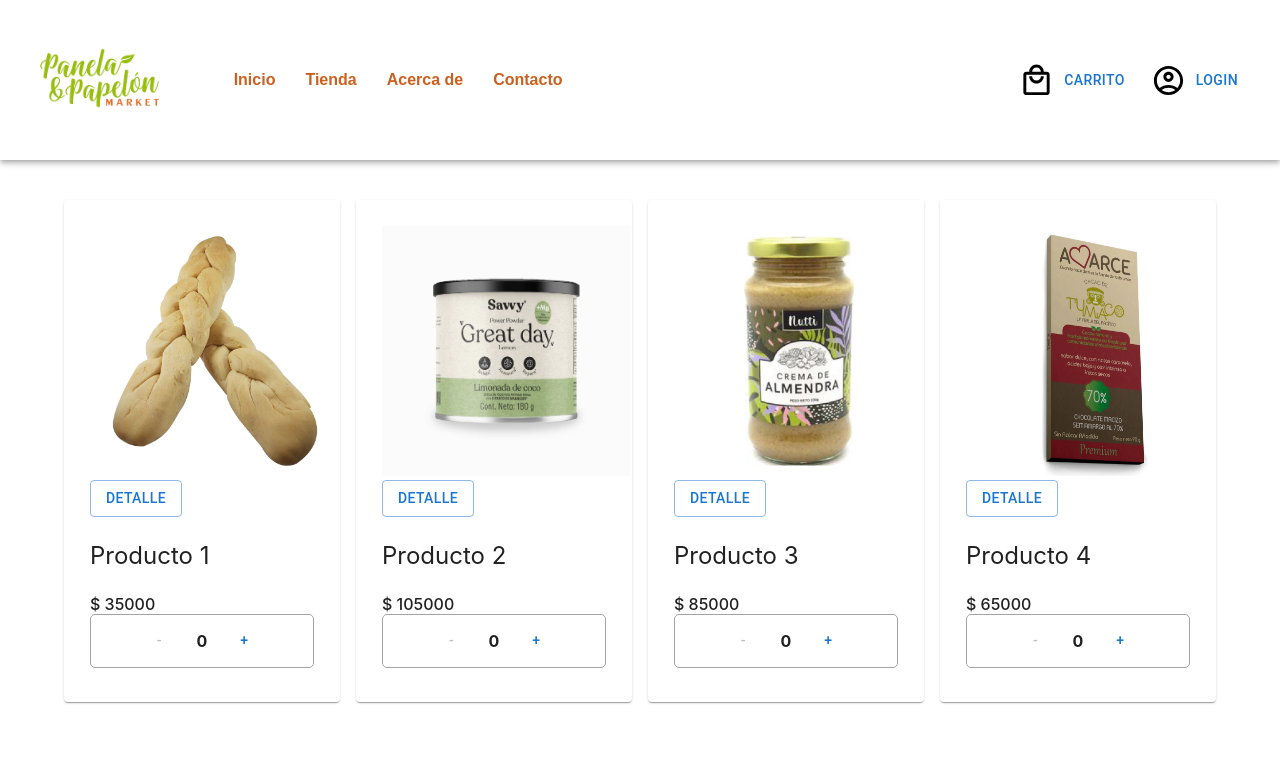
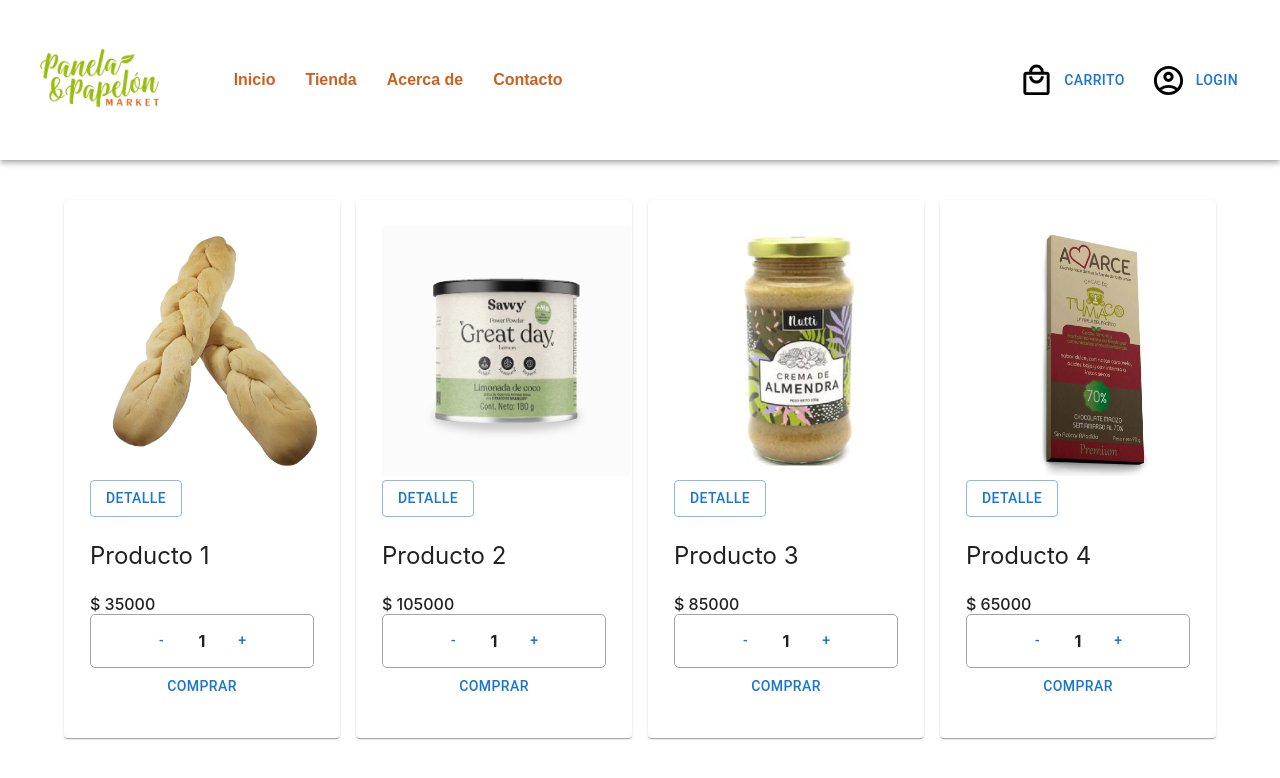
Before and after one commit to jolbes/panelaypapelon-app, a React (Create React App) app: page / in a window 1280 px wide. Shown: the top 778 px of the page. Built offline with nearby package versions, Linux system fonts and the light colour scheme.

Commit message:
Se agrega limite a contador por stock y console log a cantidad de items a comprar

```diff
--- a/src/components/ItemCount/ItemCount.js
+++ b/src/components/ItemCount/ItemCount.js
@@ -3,8 +3,11 @@
 import { useState } from 'react'
 
 const ItemCount = () => {
-    const [count, setCount] = useState(0)
+    const [count, setCount] = useState(1)
+    const [stock, setStock] = useState(5)
+    //const [initial, useInitial] = useState(1)
     const addCount = () => {
+        if(count < stock)
         setCount (count + 1)
     }
     const removeCount = () => {
@@ -13,11 +16,15 @@
         }
     }
     return(
+        <>
         <div className='item-count'>
         <Button onClick={removeCount} disabled={count === 0}>-</Button>
         <p>{count}</p>
         <Button onClick={addCount}>+</Button>
         </div>
+        <Button onClick={onAdd =>{if(count !== 0){console.log(
+            `La cantidad de items a comprar es: ${count}`)}}}>Comprar</Button>
+        </>
     )
 
 }
--- a/src/components/ItemListContianer/ItemListContianer.js
+++ b/src/components/ItemListContianer/ItemListContianer.js
@@ -6,8 +6,6 @@
 
 const ItemListContianer = ({title, price, image}) => {
     const [open, setOpen] = useState(false)
-
-
     const handleColse = () =>{
       setOpen(false)
     }
@@ -24,6 +22,7 @@
                     <p>{title}</p>
                     <span>$ {price}</span>
                     <ItemCount />
+
                 </div>
             </CardContent>
             <ModalWindows handleColse={handleColse} open={open}>
```
